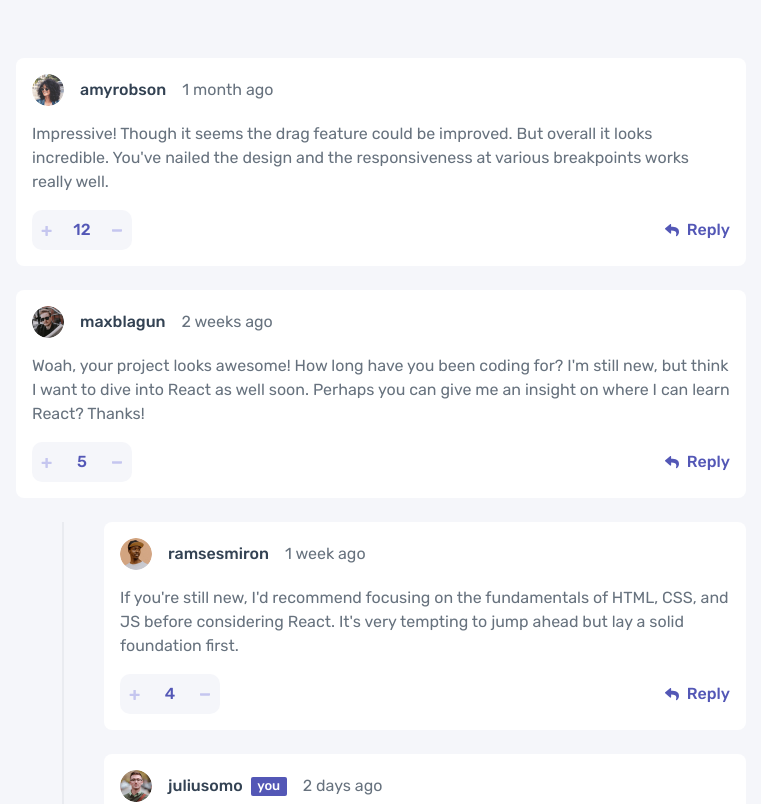
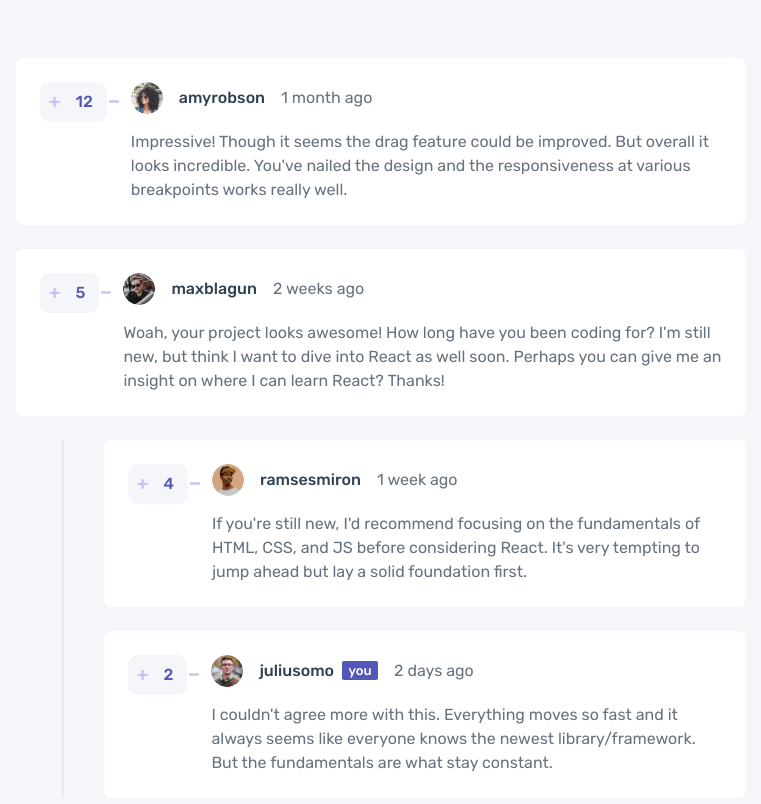
Before and after one commit to g-akca/interactive-comments-section, a React (Vite) app: page / in a window 1280 px wide. Shown: the top 804 px of the page, without its empty margins (259-1020 px from the left). Built offline with nearby package versions, Linux system fonts and the light colour scheme.

Commit message:
Add tablet responsive CommentCard structure

```diff
--- a/src/components/CommentCard.jsx
+++ b/src/components/CommentCard.jsx
@@ -1,9 +1,10 @@
 import { useComments } from "../context/CommentsContext";
+import { useState } from "react";
 import CommentHeader from "./CommentHeader";
 import CommentActions from "./CommentActions";
 import CommentForm from "./CommentForm";
 import EditForm from "./EditForm";
-import { useState } from "react";
+import VoteSection from "./VoteSection";
 
 function CommentCard({ comment }) {
   const { currentUser, deleteComment, editComment } = useComments();
@@ -14,7 +15,7 @@ function CommentCard({ comment }) {
 
   return (
     <>
-      <div className="bg-white rounded-lg p-4 flex flex-col gap-4">
+      <div className="tablet:hidden bg-white rounded-lg p-4 flex flex-col gap-4">
         <CommentHeader createdAt={comment.createdAt} user={comment.user} isOwn={isOwn} />
 
         {isEditing ? (
@@ -26,6 +27,20 @@ function CommentCard({ comment }) {
         <CommentActions comment={comment} isOwn={isOwn} onReply={() => setIsReplying(true)} onDelete={() => deleteComment(comment.id)} onEdit={() => setIsEditing(true)} />
       </div>
 
+      <div className="hidden tablet:flex bg-white rounded-lg p-[23.5px] flex-row gap-6 items-start">
+        <VoteSection comment={comment} />
+
+        <div className="grow flex flex-col gap-4">
+          <CommentHeader createdAt={comment.createdAt} user={comment.user} isOwn={isOwn} onReply={() => setIsReplying(true)} onDelete={() => deleteComment(comment.id)} onEdit={() => setIsEditing(true)} />
+
+          {isEditing ? (
+            <EditForm original={comment.content} editComment={(newComment) => editComment(comment.id, newComment)} closeForm={() => setIsEditing(false)} />
+          ) : (
+            <p>{comment.content}</p>
+          )}
+        </div>
+      </div>
+
       {isReplying && (
         <CommentForm topId={comment.id} closeForm={() => setIsReplying(false)} />
       )}
```
